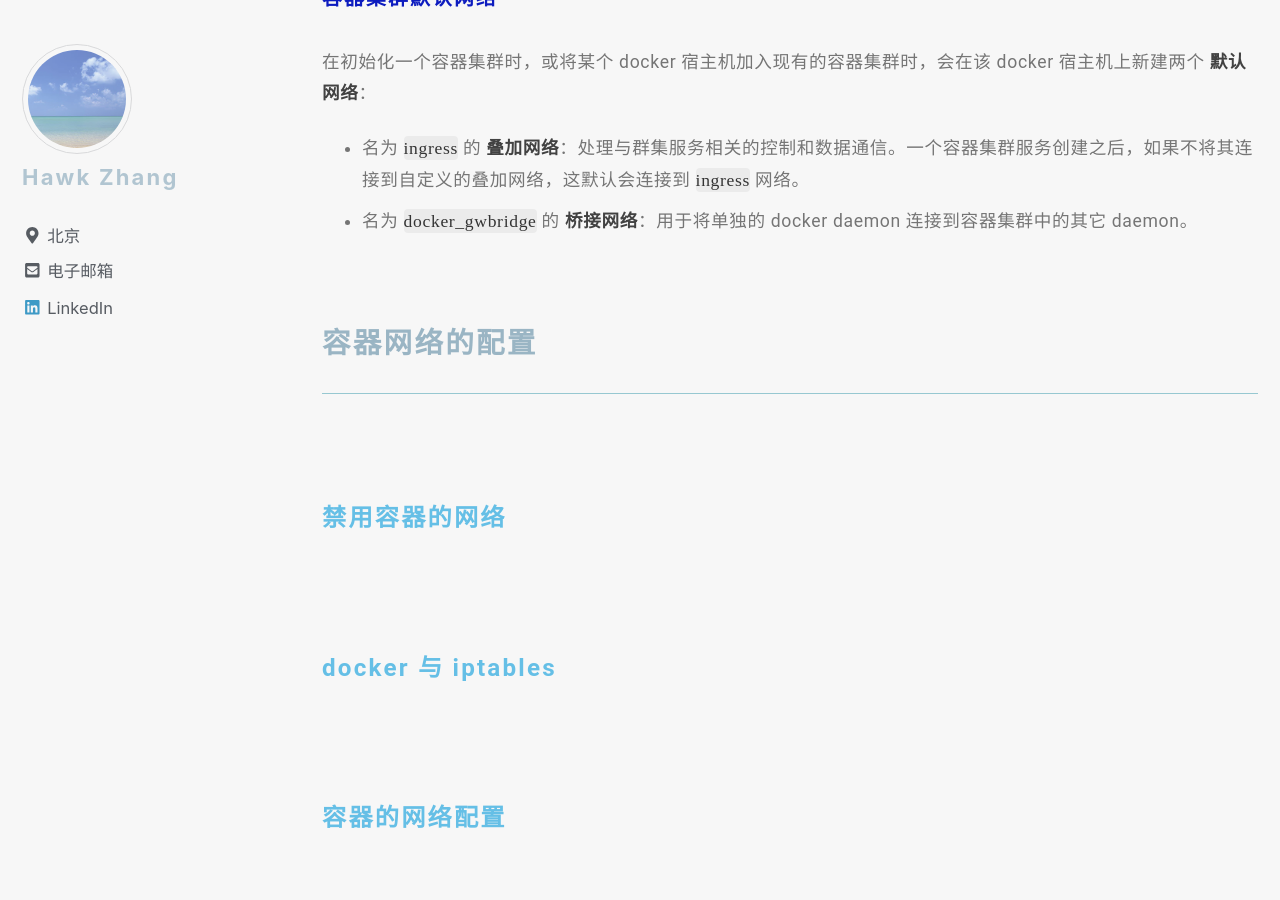
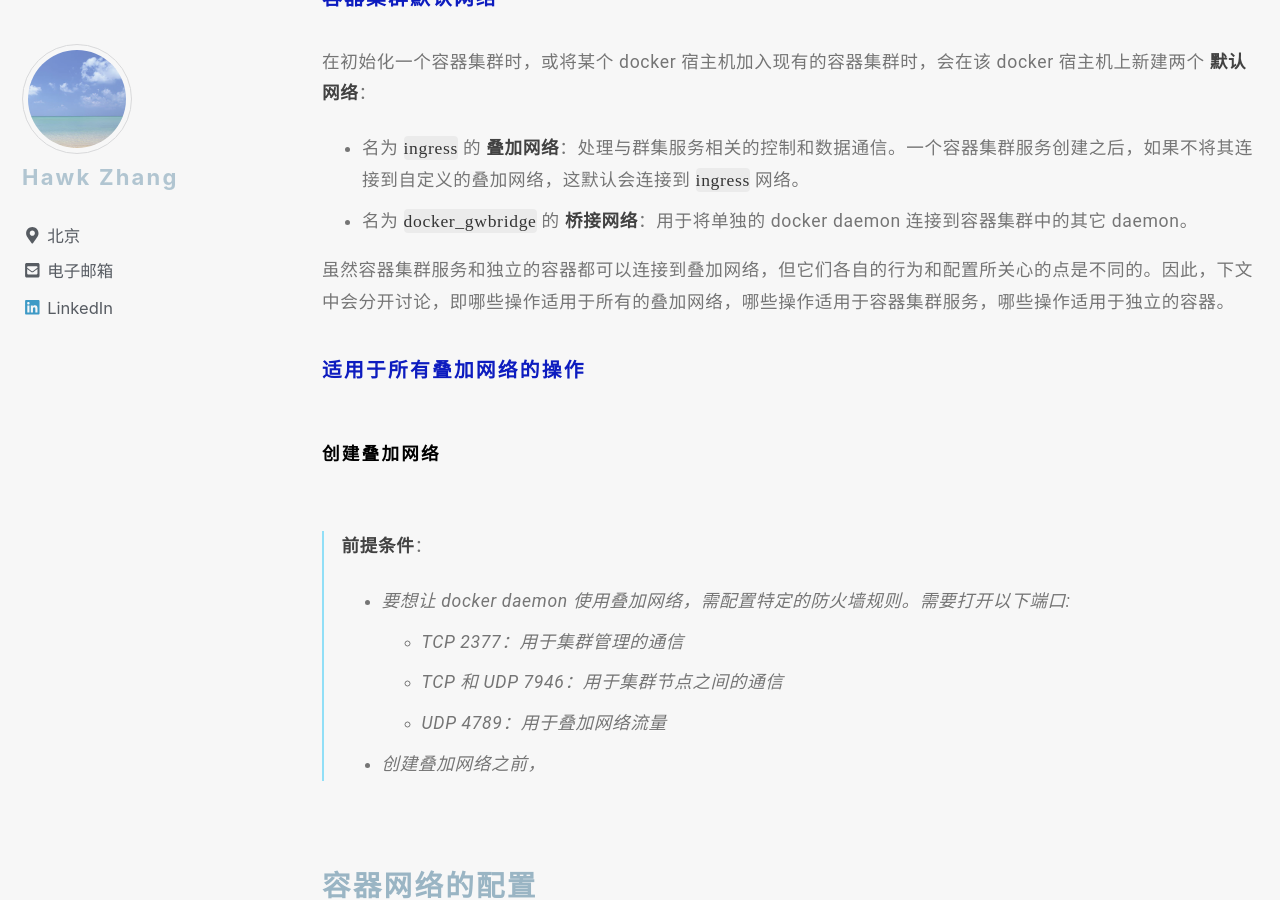
Before and after one commit to narru888/linotes_note, a Jekyll site: the page built from _posts/docker/2018-02-01-docker.basic.md, in a window 1280 px wide and 900 px high, scrolled down 29927 px. Built offline with Jekyll 4.4.1, drawn with Linux system fonts in a browser that asks for light colours; nearby versions of some CDN libraries; a script that is not in the unit is left out.

Commit message:
update on 2018-10-03 21:40:01 CST

```diff
--- a/_posts/docker/2018-02-01-docker.basic.md
+++ b/_posts/docker/2018-02-01-docker.basic.md
@@ -983,6 +983,19 @@ $ sudo iptables -P FORWARD ACCEPT
 * 名为 `ingress` 的 **叠加网络**：处理与群集服务相关的控制和数据通信。一个容器集群服务创建之后，如果不将其连接到自定义的叠加网络，这默认会连接到 `ingress` 网络。
 * 名为 `docker_gwbridge` 的 **桥接网络**：用于将单独的 docker daemon 连接到容器集群中的其它 daemon。
 
+虽然容器集群服务和独立的容器都可以连接到叠加网络，但它们各自的行为和配置所关心的点是不同的。因此，下文中会分开讨论，即哪些操作适用于所有的叠加网络，哪些操作适用于容器集群服务，哪些操作适用于独立的容器。
+
+
+##### 适用于所有叠加网络的操作
+
+###### 创建叠加网络
+
+>**前提条件**：
+> * 要想让 docker daemon 使用叠加网络，需配置特定的防火墙规则。需要打开以下端口:
+> 	* TCP 2377：用于集群管理的通信
+> 	* TCP 和 UDP 7946：用于集群节点之间的通信
+>   * UDP 4789：用于叠加网络流量
+> * 创建叠加网络之前，
 
 
 
```
